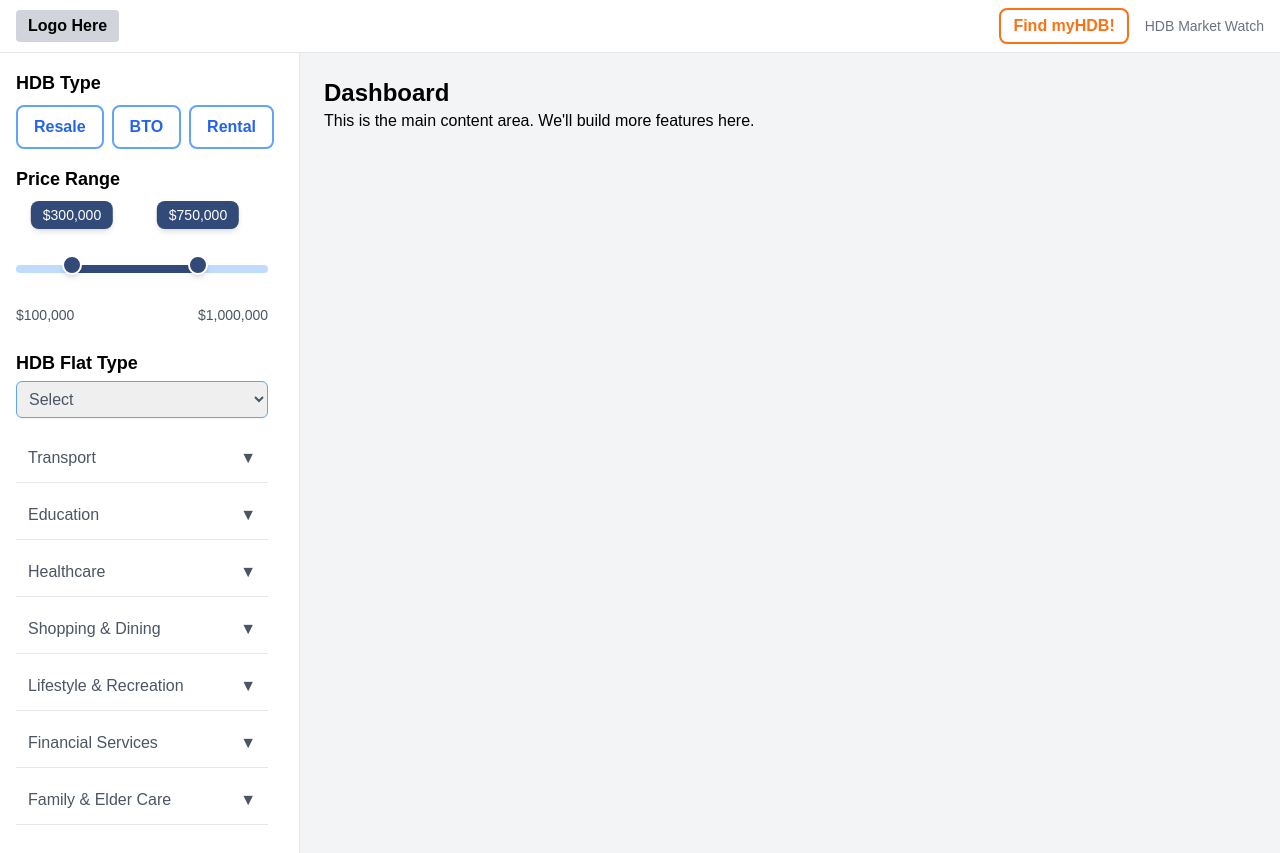
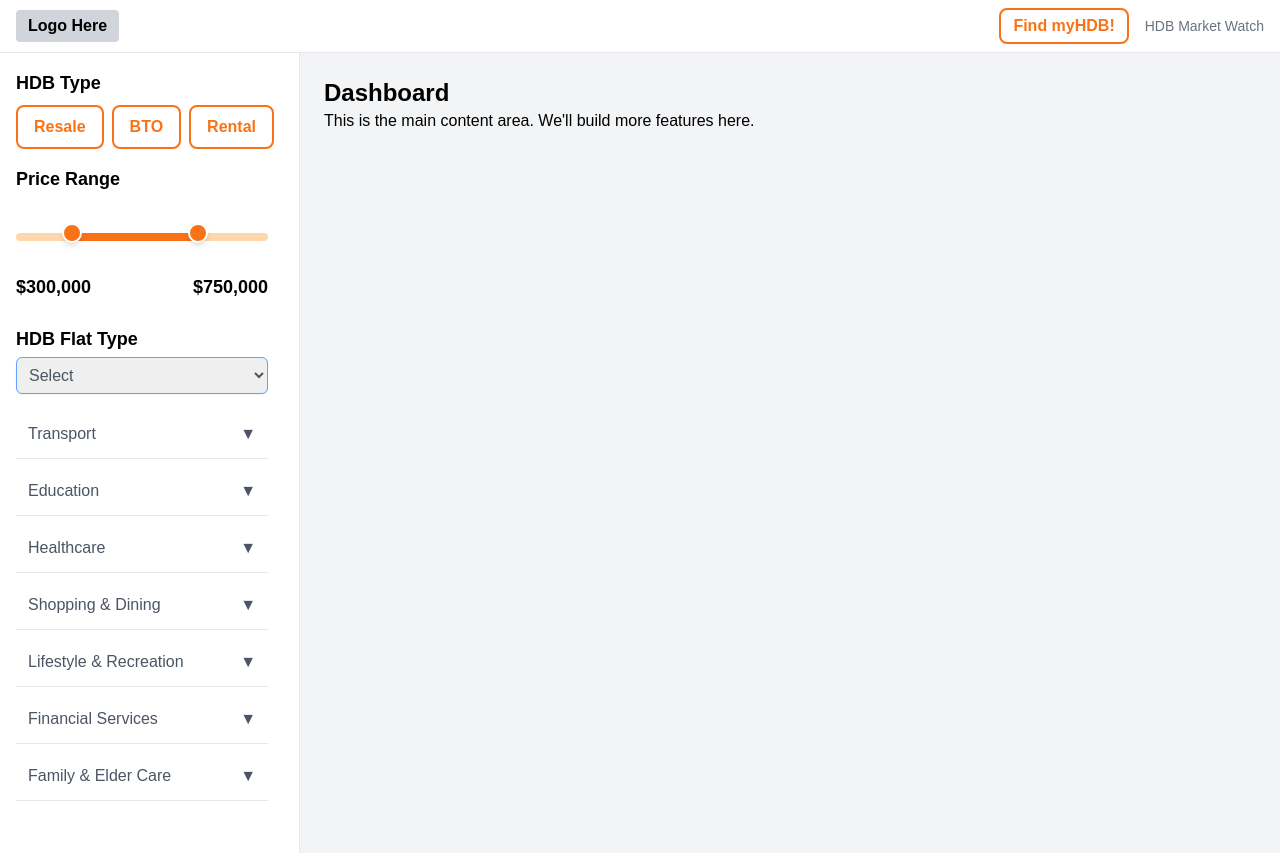
Before and after one commit to Pratz2005/HDB, a Next.js app in the folder smart-hdb-finder/frontend/: page /dashboard in a window 1280 px wide. Built offline with nearby package versions, Linux system fonts and the light colour scheme.

Commit message:
Main-UI Imporvements

```diff
--- a/smart-hdb-finder/frontend/src/app/dashboard/education.js
+++ b/smart-hdb-finder/frontend/src/app/dashboard/education.js
@@ -40,7 +40,11 @@ export default function Education(){
                         step="100"
                         value={distance}
                         onChange={(e) => setDistance(parseInt(e.target.value))}
-                        className="w-full"
+                        className="w-full appearance-none h-2 rounded-lg bg-orange-200
+                            accent-orange-500"
+                        style={{
+                            background: `linear-gradient(to right, #f97316 ${(distance - 100) / 19}%, #FFCC80 ${(distance - 100) / 19}%)`,
+                        }}
                     />
                     <div className="flex justify-between text-xs">
                         <span>{distance}m</span>
--- a/smart-hdb-finder/frontend/src/app/dashboard/family.js
+++ b/smart-hdb-finder/frontend/src/app/dashboard/family.js
@@ -16,7 +16,11 @@ export default function Family(){
                         step="100"
                         value={distance}
                         onChange={(e) => setDistance(parseInt(e.target.value))}
-                        className="w-full"
+                        className="w-full appearance-none h-2 rounded-lg bg-orange-200
+                            accent-orange-500"
+                        style={{
+                            background: `linear-gradient(to right, #f97316 ${(distance - 100) / 19}%, #FFCC80 ${(distance - 100) / 19}%)`,
+                        }}
                     />
                     <div className="flex justify-between text-xs">
                         <span>{distance}m</span>
--- a/smart-hdb-finder/frontend/src/app/dashboard/finance.js
+++ b/smart-hdb-finder/frontend/src/app/dashboard/finance.js
@@ -16,7 +16,11 @@ export default function Finance() {
                         step="100"
                         value={distance}
                         onChange={(e) => setDistance(parseInt(e.target.value))}
-                        className="w-full"
+                        className="w-full appearance-none h-2 rounded-lg bg-orange-200
+                            accent-orange-500"
+                        style={{
+                            background: `linear-gradient(to right, #f97316 ${(distance - 100) / 19}%, #FFCC80 ${(distance - 100) / 19}%)`,
+                        }}
                     />
                     <div className="flex justify-between text-xs">
                         <span>{distance}m</span>
--- a/smart-hdb-finder/frontend/src/app/dashboard/healthcare.js
+++ b/smart-hdb-finder/frontend/src/app/dashboard/healthcare.js
@@ -28,7 +28,11 @@ export default function Healthcare(){
                         step="100"
                         value={distance}
                         onChange={(e) => setDistance(parseInt(e.target.value))}
-                        className="w-full"
+                        className="w-full appearance-none h-2 rounded-lg bg-orange-200
+                            accent-orange-500"
+                        style={{
+                            background: `linear-gradient(to right, #f97316 ${(distance - 100) / 19}%, #FFCC80 ${(distance - 100) / 19}%)`,
+                        }}
                     />
                     <div className="flex justify-between text-xs">
                         <span>{distance}m</span>
--- a/smart-hdb-finder/frontend/src/app/dashboard/priceRange.js
+++ b/smart-hdb-finder/frontend/src/app/dashboard/priceRange.js
@@ -71,42 +71,6 @@ export default function PriceRangeSlider() {
     setIsDragging('max');
   };
 
-  // For touch devices
-  useEffect(() => {
-    const handleTouchMove = (e) => {
-      if (!isDragging || !sliderRef.current) return;
-
-      const touch = e.touches[0];
-      const rect = sliderRef.current.getBoundingClientRect();
-      const position = touch.clientX - rect.left;
-      const width = rect.width;
-
-      let newValue = getValueFromPosition(position, width);
-
-      if (isDragging === 'min') {
-        newValue = Math.min(newValue, maxPrice - step);
-        setMinPrice(Math.max(minAllowed, newValue));
-      } else {
-        newValue = Math.max(newValue, minPrice + step);
-        setMaxPrice(Math.min(maxAllowed, newValue));
-      }
-    };
-
-    const handleTouchEnd = () => {
-      setIsDragging(null);
-    };
-
-    if (isDragging) {
-      document.addEventListener('touchmove', handleTouchMove);
-      document.addEventListener('touchend', handleTouchEnd);
-    }
-
-    return () => {
-      document.removeEventListener('touchmove', handleTouchMove);
-      document.removeEventListener('touchend', handleTouchEnd);
-    };
-  }, [isDragging, minPrice, maxPrice]);
-
   const minPercent = getPercent(minPrice);
   const maxPercent = getPercent(maxPrice);
 
@@ -114,43 +78,17 @@ export default function PriceRangeSlider() {
     <div className="mb-6">
       <h3 className="text-lg font-semibold mb-2 text-black">Price Range</h3>
 
-      {/* Price Labels */}
-      <div className="relative flex justify-between text-white mb-8">
-        <span
-          className="absolute bg-[#324a78] text-sm px-3 py-1 rounded-lg shadow-md
-          before:content-[''] before:absolute before:bottom-[-6px] before:left-1/2 before:-translate-x-1/2
-          before:border-[6px] before:border-transparent before:border-t-[#324a78]"
-          style={{
-            left: `${minPercent}%`,
-            transform: "translateX(-50%)"
-          }}
-        >
-          {formatPrice(minPrice)}
-        </span>
-        <span
-          className="absolute bg-[#324a78] text-sm px-3 py-1 rounded-lg shadow-md
-          before:content-[''] before:absolute before:bottom-[-6px] before:left-1/2 before:-translate-x-1/2
-          before:border-[6px] before:border-transparent before:border-t-[#324a78]"
-          style={{
-            left: `${maxPercent}%`,
-            transform: "translateX(-50%)"
-          }}
-        >
-          {formatPrice(maxPrice)}
-        </span>
-      </div>
-
       {/* Custom Slider */}
       <div
         className="relative w-full h-16 cursor-pointer"
         ref={sliderRef}
       >
         {/* Background Track */}
-        <div className="absolute top-8 w-full h-2 bg-blue-200 rounded-lg"></div>
+        <div className="absolute top-8 w-full h-2 bg-orange-200 rounded-lg"></div>
 
         {/* Selected Range */}
         <div
-          className="absolute top-8 h-2 bg-[#324a78] rounded-lg"
+          className="absolute top-8 h-2 bg-orange-500 rounded-lg"
           style={{
             left: `${minPercent}%`,
             width: `${maxPercent - minPercent}%`,
@@ -160,32 +98,24 @@ export default function PriceRangeSlider() {
         {/* Min Thumb */}
         <div
           ref={minThumbRef}
-          className={`absolute top-8 w-5 h-5 bg-[#324a78] rounded-full border-2 border-white shadow-md transform -translate-x-1/2 -translate-y-1/2 cursor-grab ${isDragging === 'min' ? 'cursor-grabbing' : ''}`}
+          className={`absolute top-8 w-5 h-5 bg-orange-500 rounded-full border-2 border-white shadow-md transform -translate-x-1/2 -translate-y-1/2 cursor-grab ${isDragging === 'min' ? 'cursor-grabbing' : ''}`}
           style={{ left: `${minPercent}%` }}
           onMouseDown={handleMinMouseDown}
-          onTouchStart={(e) => {
-            e.preventDefault();
-            setIsDragging('min');
-          }}
         ></div>
 
         {/* Max Thumb */}
         <div
           ref={maxThumbRef}
-          className={`absolute top-8 w-5 h-5 bg-[#324a78] rounded-full border-2 border-white shadow-md transform -translate-x-1/2 -translate-y-1/2 cursor-grab ${isDragging === 'max' ? 'cursor-grabbing' : ''}`}
+          className={`absolute top-8 w-5 h-5 bg-orange-500 rounded-full border-2 border-white shadow-md transform -translate-x-1/2 -translate-y-1/2 cursor-grab ${isDragging === 'max' ? 'cursor-grabbing' : ''}`}
           style={{ left: `${maxPercent}%` }}
           onMouseDown={handleMaxMouseDown}
-          onTouchStart={(e) => {
-            e.preventDefault();
-            setIsDragging('max');
-          }}
         ></div>
       </div>
 
       {/* Range Display */}
-      <div className="flex justify-between mt-2 text-sm text-gray-600">
-        <span>{formatPrice(minAllowed)}</span>
-        <span>{formatPrice(maxAllowed)}</span>
+      <div className="flex justify-between mt-2 text-lg text-black font-semibold">
+        <span>{formatPrice(minPrice)}</span>
+        <span>{formatPrice(maxPrice)}</span>
       </div>
     </div>
   );
--- a/smart-hdb-finder/frontend/src/app/dashboard/shopping.js
+++ b/smart-hdb-finder/frontend/src/app/dashboard/shopping.js
@@ -28,7 +28,11 @@ export default function Shopping() {
                         step="100"
                         value={distance}
                         onChange={(e) => setDistance(parseInt(e.target.value))}
-                        className="w-full"
+                        className="w-full appearance-none h-2 rounded-lg bg-orange-200
+                            accent-orange-500"
+                        style={{
+                            background: `linear-gradient(to right, #f97316 ${(distance - 100) / 19}%, #FFCC80 ${(distance - 100) / 19}%)`,
+                        }}
                     />
                     <div className="flex justify-between text-xs">
                         <span>{distance}m</span>
--- a/smart-hdb-finder/frontend/src/app/dashboard/sidebar.js
+++ b/smart-hdb-finder/frontend/src/app/dashboard/sidebar.js
@@ -27,9 +27,9 @@ export default function Sidebar() {
       <div className="mb-4 text-black">
         <h2 className="text-lg font-semibold mb-2">HDB Type</h2>
         <div className="flex space-x-2">
-          <button className="px-4 py-2 border-2 border-blue-400 text-blue-600 rounded-lg font-semibold hover:bg-blue-100 transition">Resale</button>
-          <button className="px-4 py-2 border-2 border-blue-400 text-blue-600 rounded-lg font-semibold hover:bg-blue-100 transition">BTO</button>
-          <button className="px-4 py-2 border-2 border-blue-400 text-blue-600 rounded-lg font-semibold hover:bg-blue-100 transition">Rental</button>
+          <button className="px-4 py-2 border-2 border-orange-500 text-orange-500 rounded-lg font-semibold hover:bg-blue-100 transition">Resale</button>
+          <button className="px-4 py-2 border-2 border-orange-500 text-orange-500 rounded-lg font-semibold hover:bg-blue-100 transition">BTO</button>
+          <button className="px-4 py-2 border-2 border-orange-500 text-orange-500 rounded-lg font-semibold hover:bg-blue-100 transition">Rental</button>
         </div>
       </div>
 
```
Also changed, not shown: smart-hdb-finder/frontend/src/app/dashboard/transport.js (+11 -3 lines).
